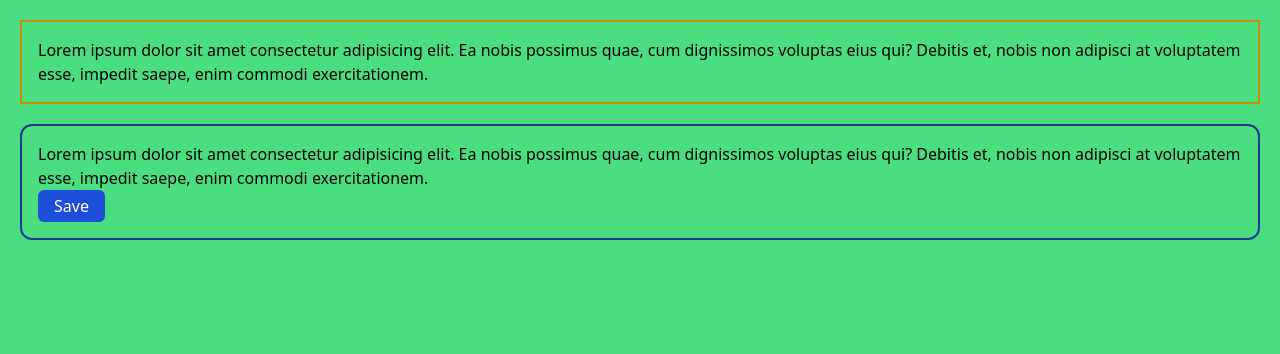
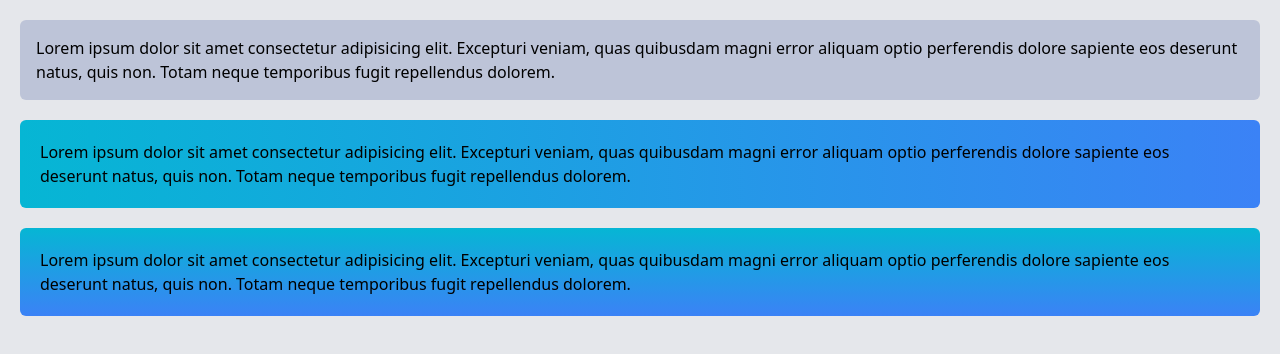
Before and after one commit to luissouzadeveloper/Tailwind-CSS, a website: page src/index.html in a window 1280 px wide. Drawn offline with Linux system fonts and the light colour scheme.

Commit message:
Aula 05 - backgrounds

```diff
--- a/src/index.html
+++ b/src/index.html
@@ -3,21 +3,23 @@
 <head>
     <meta charset="UTF-8">
     <meta name="viewport" content="width=device-width, initial-scale=1.0">
-    <title>Bordas</title>
+    <title>Backgrounds</title>
 
     <!-- Tailwind -->
     <link rel="stylesheet" href="./output.css">
 </head>
-<body class="bg-green-400">
-    <!-- Bordas -->
-    <div class="m-5 p-4 border-2 border-yellow-600">
-        Lorem ipsum dolor sit amet consectetur adipisicing elit. Ea nobis possimus quae, cum dignissimos voluptas eius qui? Debitis et, nobis non adipisci at voluptatem esse, impedit saepe, enim commodi exercitationem.
+<body class="bg-gray-200">
+    <!-- Backgrounds -->
+    <div class="m-5 p-4 bg-blue-900 bg-opacity-20 rounded-md">
+        Lorem ipsum dolor sit amet consectetur adipisicing elit. Excepturi veniam, quas quibusdam magni error aliquam optio perferendis dolore sapiente eos deserunt natus, quis non. Totam neque temporibus fugit repellendus dolorem.
     </div>
 
-    <div class="m-5 p-4 border-2 border-blue-900 rounded-xl">
-        Lorem ipsum dolor sit amet consectetur adipisicing elit. Ea nobis possimus quae, cum dignissimos voluptas eius qui? Debitis et, nobis non adipisci at voluptatem esse, impedit saepe, enim commodi exercitationem.
-        <br>
-        <button class="bg-blue-700 px-4 py-1 rounded-md text-white hover:ring-2 ring-gray-400">Save</button>
+    <div class="m-5 p-5 bg-gradient-to-r from-cyan-500 to-blue-500 rounded-md">
+        Lorem ipsum dolor sit amet consectetur adipisicing elit. Excepturi veniam, quas quibusdam magni error aliquam optio perferendis dolore sapiente eos deserunt natus, quis non. Totam neque temporibus fugit repellendus dolorem.
+    </div>
+
+    <div class="m-5 p-5 bg-gradient-to-b from-cyan-500 to-blue-500 rounded-md">
+        Lorem ipsum dolor sit amet consectetur adipisicing elit. Excepturi veniam, quas quibusdam magni error aliquam optio perferendis dolore sapiente eos deserunt natus, quis non. Totam neque temporibus fugit repellendus dolorem.
     </div>
 </body>
 </html>
```
Also changed, not shown: src/output.css.
